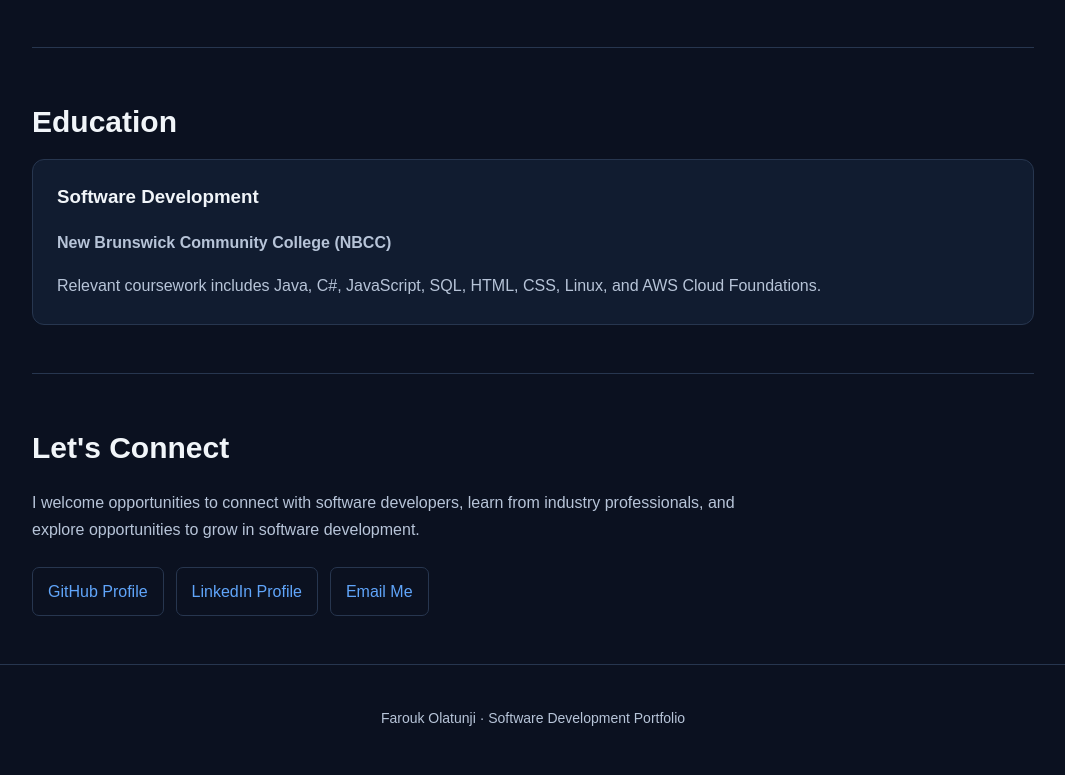
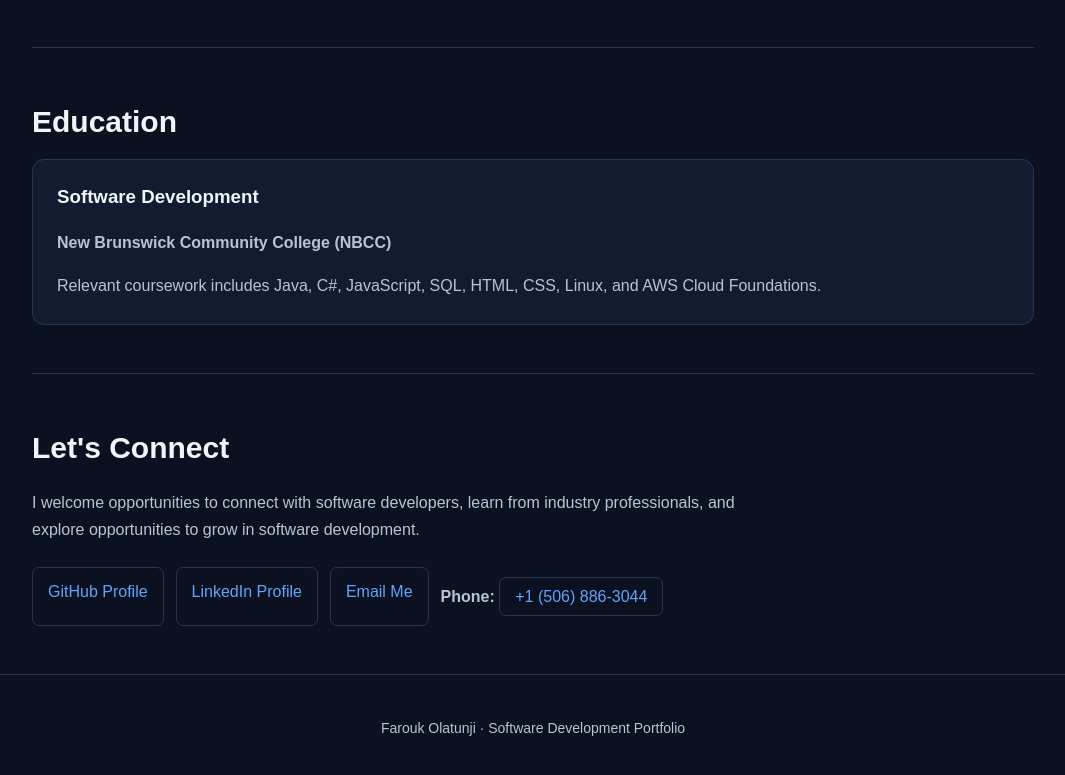
Before and after one commit to farouq363/my-portfolio, a plain HTML site: page index.html in a window 1280 px wide. Shown: the part 2334-3109 px from the top of the page, without its empty margins (107-1172 px from the left). Drawn offline with Linux system fonts and the light colour scheme.

Commit message:
Update index.html

```diff
--- a/index.html
+++ b/index.html
@@ -427,6 +427,11 @@
         <a href="mailto:Olatunjifarouq20@gmail.com">
           Email Me
         </a>
+
+        <p>
+        <strong>Phone:</strong>
+        <a href="tel:+15068863044">+1 (506) 886-3044</a>
+        </p>
       </div>
     </section>
   </main>
```
